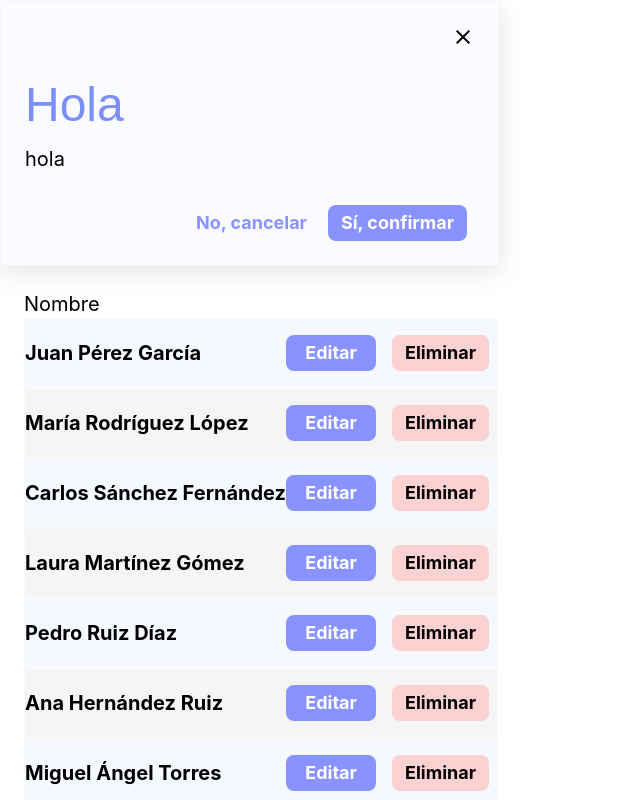
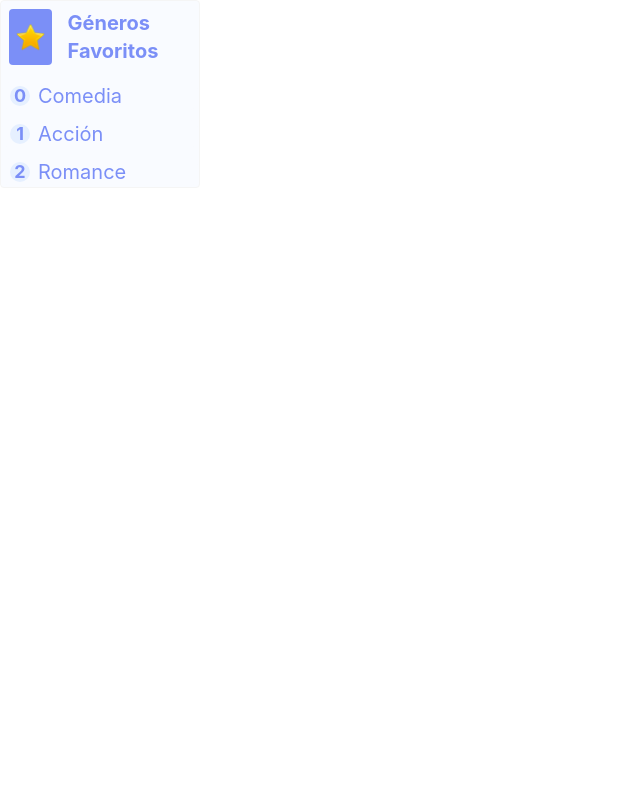
Before and after one commit to egilp04/listO, a React (Vite) app: page / in a window 1280 px wide. Shown: the top 800 px of the page, without its empty margins (0-640 px from the left). Built offline with nearby package versions, Linux system fonts and the light colour scheme.

Commit message:
tarjetas de estadisticas individuales y globales

```diff
--- a/src/App.tsx
+++ b/src/App.tsx
@@ -1,11 +1,76 @@
-import Dialog from "./componentes/Dialog";
-import Table from "./componentes/Table";
+// import Dialog from "./componentes/Dialog";
+// import Table from "./componentes/Table";
+
+import { useEffect, useState } from "react";
+import CardEstadisticas from "./componentes/CardEstadisticas";
 
 function App() {
+  const [data, setData] = useState([]);
+  useEffect(() => {
+    const getData = async () => {
+      try {
+        // const res = await fetch("src/mock/cardsAdminStats.json");
+        // const res = await fetch("src/mock/cardsIndividualStats.json");
+        // const res = await fetch("src/mock/cardsTotalStats.json");
+        const res = await fetch("src/mock/cardTopStatsAdmin.json");
+        const info = await res.json();
+        setData(info);
+        console.log(info);
+      } catch (error) {
+        console.log(error);
+      }
+    };
+    getData();
+  }, []);
   return (
     <>
-      <Dialog titulo="Hola" descripcion="hola"></Dialog>
-      <Table></Table>
+      {/* <Dialog titulo="Hola" descripcion="hola"></Dialog>
+      <Table></Table> */}
+      {/* <div className="flex flex-col gap-10">
+        {data.map(({ label, value }) => (
+          <CardEstadisticas
+            label={label}
+            variante="total"
+            conteo={value}
+          ></CardEstadisticas>
+        ))}
+      </div> */}
+      {/* {
+        <div className="flex flex-col gap-10">
+          {data.map(({ label, value }) => (
+            <CardEstadisticas
+              label={label}
+              conteo={value}
+              variante="individual"
+              imagen="src/assets/img/estrella.png"
+            ></CardEstadisticas>
+          ))}
+        </div>
+      } */}
+      {/* {
+        <div className="flex flex-col gap-10">
+          {data.map(({ label, value }) => (
+            <CardEstadisticas
+              label={label}
+              variante="topAdmin"
+              imagen="src/assets/img/estrella.png"
+              totalTop={value}
+            ></CardEstadisticas>
+          ))}
+        </div>
+      } */}
+      {
+        <div className="flex flex-col gap-10">
+          {data.map(({ label, value }) => (
+            <CardEstadisticas
+              label={label}
+              variante="topUser"
+              imagen="src/assets/img/estrella.png"
+              totalTop={value}
+            ></CardEstadisticas>
+          ))}
+        </div>
+      }
     </>
   );
 }
--- /dev/null
+++ b/src/componentes/CardEstadisticas.tsx
@@ -0,0 +1,94 @@
+interface CardEstadisticasInterface {
+  conteo?: string | number;
+  label: string;
+  variante: "total" | "individual" | "topUser" | "topAdmin";
+  imagen?: string;
+  totalTop?: string[];
+}
+
+const CardEstadisticas = ({
+  conteo,
+  label,
+  imagen,
+  variante,
+  totalTop = [],
+}: CardEstadisticasInterface) => {
+  console.log(totalTop);
+  if (variante === "individual") {
+    return (
+      <div className="tarjeta-estadisticas tarjeta-individual-estadisticas">
+        <div className="flex flex-row justify-between">
+          <div className="numero-estadistica-individual">
+            <span>{conteo}</span>
+          </div>
+          <div className="numero-estadistica-individual h-10 w-10">
+            <img src={imagen} className="w-full h-full"></img>
+          </div>
+        </div>
+        <label className="flex py-3 w-full">{label}</label>
+      </div>
+    );
+  }
+
+  if (variante == "topUser") {
+    return (
+      <div className="tarjeta-estadisticas tarjeta-estadisticas-top tarjeta-estadisticas-top-user">
+        <div className="flex flex-row gap-4 items-center p-2">
+          <div className="h-8 w-8 md:h-10 md:w-10 lg:h-14 lg:w-14 flex justify-center items-center bg-primary-700 rounded-sm p-1.5">
+            <img src={imagen}></img>
+          </div>
+          <label className="font-bold">{label}</label>
+        </div>
+        <div className="flex flex-col gap-2">
+          {totalTop.map((total, index) => (
+            <div className="flex flex-row gap-2 bg-primary-50 border border-primary-50 w-full items-center pl-2 rounded-xl">
+              <div className="numero-estadisticas-top p-2.5 flex justify-center items-center">
+                <span>{index}</span>
+              </div>
+              <div className="text-primary-700 justify-center items-center text-center">
+                <label> {total}</label>
+              </div>
+            </div>
+          ))}
+        </div>
+      </div>
+    );
+  }
+
+  if (variante == "topAdmin") {
+    return (
+      <div className="tarjeta-estadisticas tarjeta-estadisticas-top tarjeta-estadisticas-top-admin">
+        <div className="flex flex-row gap-4 items-center p-2">
+          <div className="h-6 w-6 md:h-10 md:w-10 lg:h-14 lg:w-14 flex justify-center items-center">
+            <img src={imagen}></img>
+          </div>
+          <label className="font-bold">{label}</label>
+        </div>
+        <div className="flex flex-col gap-2 p-2">
+          {totalTop.map((total, index) => (
+            <div className="flex flex-row gap-2 bg-primary-50 border border-primary-50 w-full items-center pl-2 rounded-xl">
+              <div className="numero-estadisticas-top p-2.5 flex justify-center items-center">
+                <span>{index}</span>
+              </div>
+              <div className="text-primary-700 justify-center items-center text-center">
+                <label>{total}</label>
+              </div>
+            </div>
+          ))}
+        </div>
+      </div>
+    );
+  }
+  if (variante == "total") {
+    return (
+      <div className="tarjeta-estadisticas tarjeta-total-estadisticas">
+        <div>
+          <label>{label}</label>
+        </div>
+        <div className="numero-estadisticas-total">{conteo}</div>
+      </div>
+    );
+  }
+};
+
+export default CardEstadisticas;
--- a/src/componentes/Table.tsx
+++ b/src/componentes/Table.tsx
@@ -1,13 +1,21 @@
 import { useEffect, useState } from "react";
 import Button from "./Button";
 
+interface infoInterface {
+  nombre: string;
+}
+
 const Table = () => {
-  const [info, setInfo] = useState<string[]>([]);
+  const [info, setInfo] = useState<infoInterface[]>([]);
   useEffect(() => {
     const getData = async () => {
-      const res = await fetch("src/mock/usuarios.json");
-      const datos = await res.json();
-      setInfo(datos);
+      try {
+        const res = await fetch("src/mock/usuarios.json");
+        const datos = await res.json();
+        setInfo(datos);
+      } catch (error) {
+        console.log(error);
+      }
     };
     getData();
   }, []);
--- /dev/null
+++ b/src/mock/cardTopStatsAdmin.json
@@ -0,0 +1,7 @@
+[
+  {
+    "id": 1,
+    "label": "Géneros Favoritos",
+    "value": ["Comedia", "Acción", "Romance"]
+  }
+]
--- /dev/null
+++ b/src/mock/cardsAdminStats.json
@@ -0,0 +1,6 @@
+[
+  { "id": 1, "label": "Libros subidos este año", "value": 4 },
+  { "id": 2, "label": "Libros subidos este año", "value": 8 },
+  { "id": 3, "label": "Libros subidos este mes", "value": 8 },
+  { "id": 4, "label": "Libros subidos este mes", "value": 8 }
+]
--- /dev/null
+++ b/src/mock/cardsIndividualStats.json
@@ -0,0 +1,6 @@
+[
+  { "id": 1, "label": "Total libros subidos este año", "value": 4 },
+  { "id": 2, "label": "Valoración Media", "value": 8 },
+  { "id": 3, "label": "Libros Completados", "value": 8 },
+  { "id": 4, "label": "Videojuegos Completados", "value": 8 }
+]
--- /dev/null
+++ b/src/mock/cardsTotalStats.json
@@ -0,0 +1,7 @@
+[
+  {
+    "id": 1,
+    "label": "Total de items completados",
+    "value": 24
+  }
+]
--- a/src/styles/components.css
+++ b/src/styles/components.css
@@ -14,4 +14,36 @@
   .close-icon {
     @apply flex w-full justify-end;
   }
+
+  .tarjeta-estadisticas {
+    @apply rounded-sm hover:shadow-elevation-3 max-w-50;
+  }
+
+  .tarjeta-total-estadisticas {
+    @apply bg-primary-500 text-primary-50 flex flex-row gap-5 justify-center items-center md:gap-personalizado-30 lg:gap-personalizado-47 p-2;
+  }
+  .numero-estadisticas-total {
+    @apply bg-primary-50 text-primary-700 h-full w-3 rounded-sm p-2 text-center flex justify-center items-center;
+  }
+
+  .tarjeta-individual-estadisticas {
+    @apply bg-primary-50 text-primary-700 flex flex-col p-1 md:gap-2 border border-primary-700;
+  }
+
+  .numero-estadistica-individual {
+    @apply w-auto bg-primary-300 p-2 rounded-sm text-primary-700 h-full text-center flex justify-center items-center;
+  }
+
+  .tarjeta-estadisticas-top {
+    @apply bg-primary-50 text-primary-700 flex flex-col gap-1 md:gap-personalizado-6 lg:gap-2;
+  }
+  .tarjeta-estadisticas-top-user {
+    @apply bg-primary-50 text-primary-700 border border-neutral-100;
+  }
+  .tarjeta-estadisticas-top-admin {
+    @apply text-primary-50 bg-primary-700;
+  }
+  .numero-estadisticas-top {
+    @apply bg-primary-300 text-primary-700 rounded-xl h-personalizado-6 w-personalizado-6 md:h-3 md:w-3 text-center flex justify-center items-center;
+  }
 }
--- a/src/styles/theme.css
+++ b/src/styles/theme.css
@@ -70,12 +70,13 @@
   --spacing-btn-w-lg: 90px;
   --spacing-btn-w-md: 86px;
   --spacing-btn-w-sm: 54px;
-  --spacing-peronalzazo-6: 6px;
-  --spacing-peronalzazo-14: 14px;
-  --spacing-peronalzazo-47: 47px;
-  --spacing-peronalzazo-50: 50px;
-  --spacing-peronalzazo-70: 70px;
-  --spacing-peronalzazo-150: 150px;
+  --spacing-personalizado-6: 6px;
+  --spacing-personalizado-14: 14px;
+  --spacing-personalizado-30: 30px;
+  --spacing-personalizado-47: 47px;
+  --spacing-personalizado-50: 50px;
+  --spacing-personalizado-70: 70px;
+  --spacing-personalizado-150: 150px;
 }
 
 /* TAMAÑO TEXTOS */
```
Also changed, not shown: src/assets/img/estrella.png (added).
